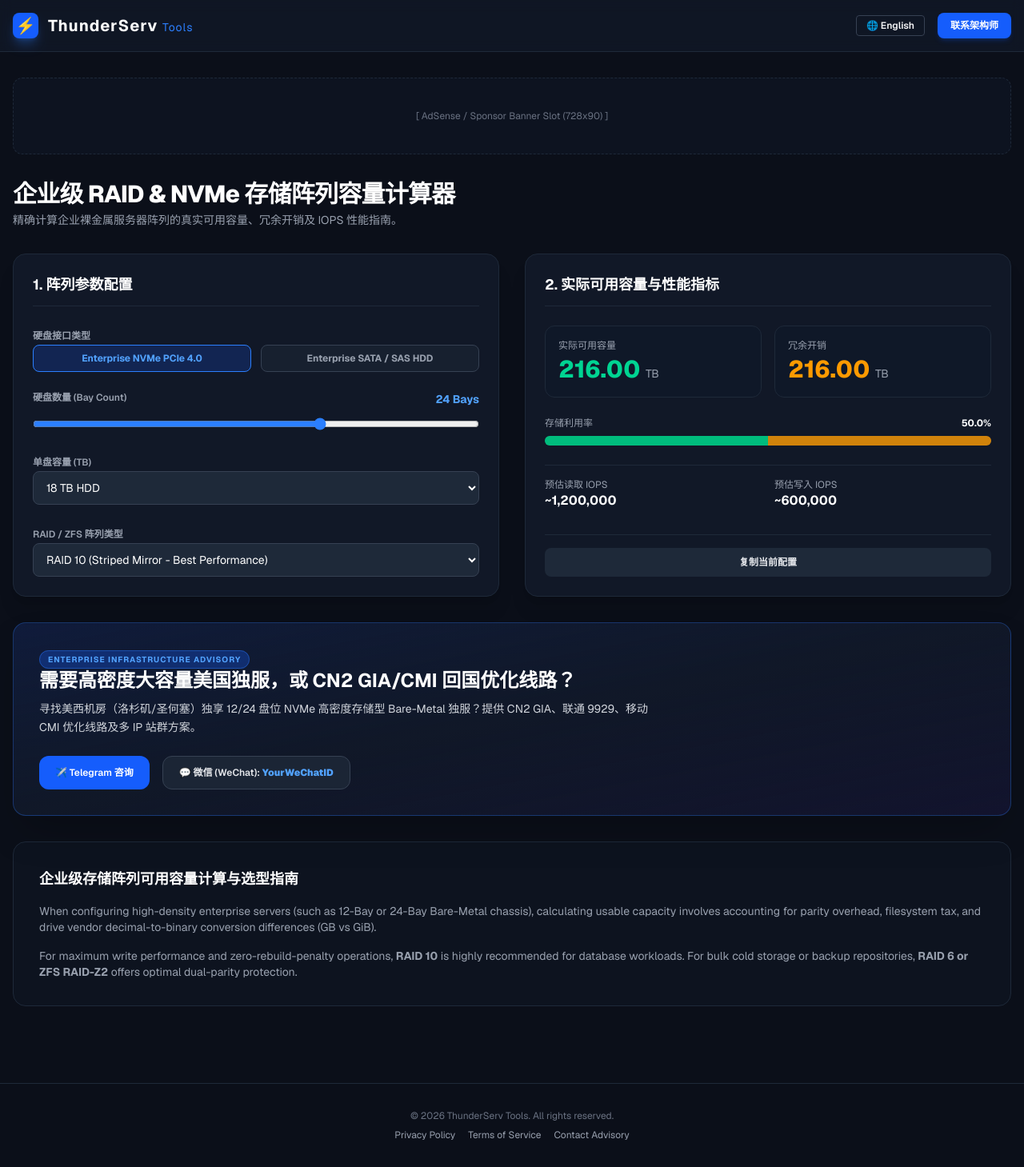
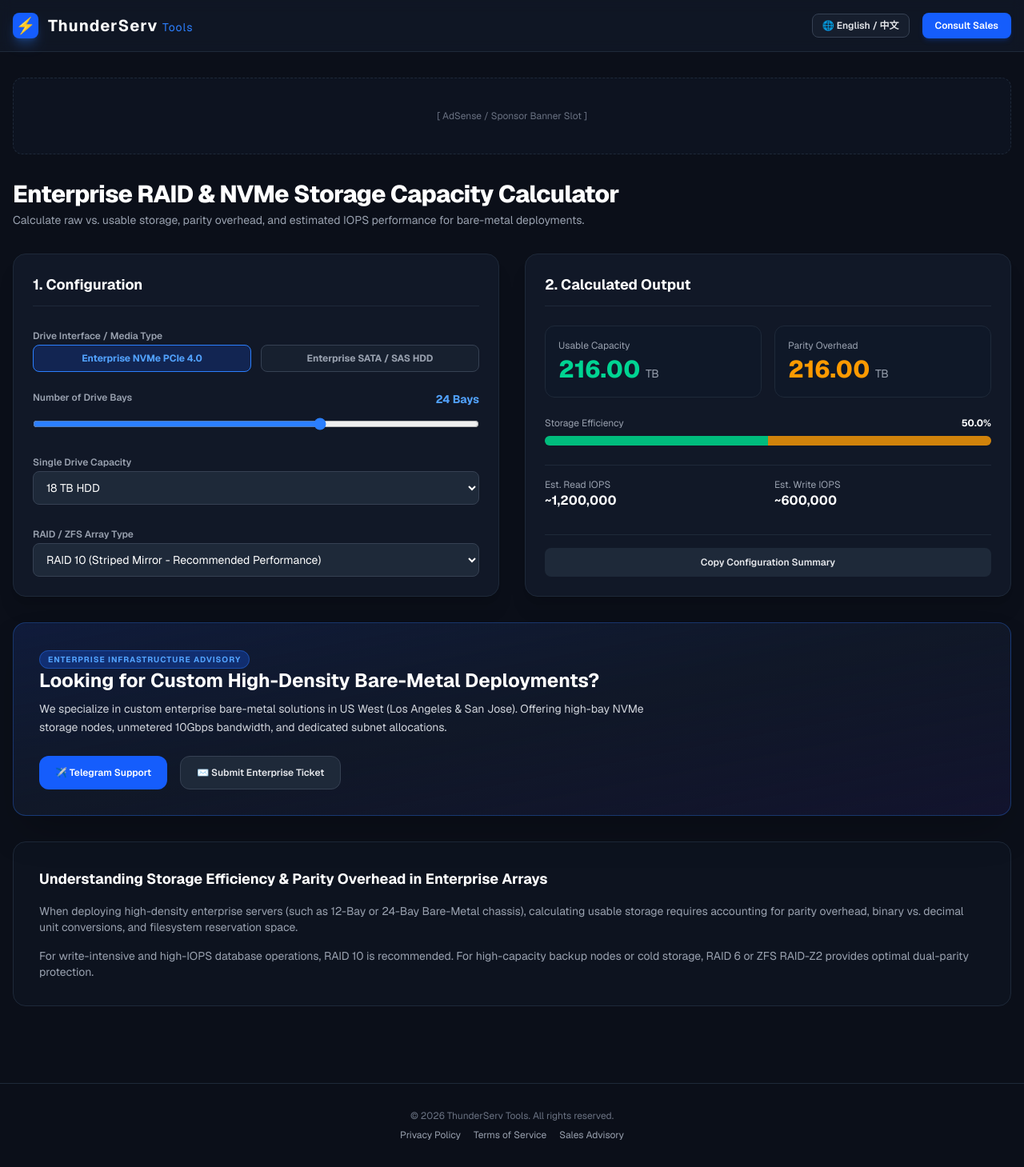
Before and after one commit to khpiang/thunderserv-tools, a Next.js app: page / in a window 1280 px wide. Shown: the whole page at 80% size. Built offline with nearby package versions, Linux system fonts and the light colour scheme.

Commit message:
Enhance i18n language separation and sales contact routing

```diff
--- a/app/page.tsx
+++ b/app/page.tsx
@@ -3,12 +3,12 @@
 import React, { useState } from "react";
 
 export default function Home() {
-  // 状态控制
+  // 状态控制：默认英文，保障国际客户第一印象
+  const [lang, setLang] = useState<"en" | "zh">("en");
   const [driveType, setDriveType] = useState<"nvme" | "sata">("nvme");
   const [bayCount, setBayCount] = useState<number>(24);
   const [driveSize, setDriveSize] = useState<number>(18); // TB
   const [raidLevel, setRaidLevel] = useState<string>("raid10");
-  const [lang, setLang] = useState<"en" | "zh">("zh");
 
   // 容量计算逻辑
   const calculateStorage = () => {
@@ -45,7 +45,7 @@ export default function Home() {
 
     const efficiency = rawCapacity > 0 ? (usableCapacity / rawCapacity) * 100 : 0;
 
-    // 估算 IOPS (简化模型: NVMe 基础约 10k/盘，SATA 约 200/盘)
+    // IOPS 估算
     const baseIops = driveType === "nvme" ? 50000 : 250;
     const estReadIops = Math.round(bayCount * baseIops);
     const estWriteIops = raidLevel === "raid10"
@@ -66,7 +66,7 @@ export default function Home() {
 
   return (
     <div className="min-h-screen bg-[#0b0f19] text-gray-100 font-sans selection:bg-blue-500 selection:text-white">
-      {/* 顶部 Header */}
+      {/* Header */}
       <header className="border-b border-gray-800 bg-[#111827]/80 backdrop-blur sticky top-0 z-50">
         <div className="max-w-7xl mx-auto px-4 h-16 flex items-center justify-between">
           <div className="flex items-center space-x-3">
@@ -79,56 +79,58 @@ export default function Home() {
           </div>
 
           <div className="flex items-center space-x-4">
-            {/* 语言切换 */}
+            {/* 语言切换按钮 */}
             <button
               onClick={() => setLang(lang === "en" ? "zh" : "en")}
-              className="px-3 py-1 text-xs font-semibold rounded border border-gray-700 hover:border-gray-500 transition"
+              className="px-3 py-1.5 text-xs font-semibold rounded-lg border border-gray-700 bg-gray-800/50 hover:border-gray-500 transition text-gray-200"
             >
-              {lang === "en" ? "🌐 中文" : "🌐 English"}
+              {lang === "en" ? "🌐 English / 中文" : "🌐 中文 / English"}
             </button>
             <a
               href="#contact-section"
               className="bg-blue-600 hover:bg-blue-500 text-white text-xs font-semibold px-4 py-2 rounded-lg transition shadow-md shadow-blue-600/20"
             >
-              {lang === "en" ? "Talk to Specialist" : "联系架构师"}
+              {lang === "en" ? "Consult Sales" : "联系架构师"}
             </a>
           </div>
         </div>
       </header>
 
-      {/* 核心内容区 */}
+      {/* Main Content */}
       <main className="max-w-7xl mx-auto px-4 py-8 space-y-8">
 
-        {/* 顶部 AdSense 广告占位 (高 CPC 区域) */}
+        {/* AdSense Slot */}
         <div className="w-full h-24 bg-gray-900/50 border border-dashed border-gray-800 rounded-xl flex items-center justify-center text-xs text-gray-500">
-          [ AdSense / Sponsor Banner Slot (728x90) ]
+          [ AdSense / Sponsor Banner Slot ]
         </div>
 
-        {/* 工具标题区 */}
+        {/* Title */}
         <div>
           <h1 className="text-2xl sm:text-3xl font-extrabold text-white tracking-tight">
-            {lang === "en" ? "Enterprise RAID & NVMe Capacity Calculator" : "企业级 RAID & NVMe 存储阵列容量计算器"}
+            {lang === "en"
+              ? "Enterprise RAID & NVMe Storage Capacity Calculator"
+              : "企业级 RAID & NVMe 存储阵列容量计算器"}
           </h1>
           <p className="text-gray-400 text-sm mt-1">
             {lang === "en"
-              ? "Calculate raw vs. usable storage, parity overhead, and IOPS metrics for enterprise bare-metal deployment."
-              : "精确计算企业裸金属服务器阵列的真实可用容量、冗余开销及 IOPS 性能指南。"}
+              ? "Calculate raw vs. usable storage, parity overhead, and estimated IOPS performance for bare-metal deployments."
+              : "精确计算企业级 Bare-Metal 独服阵列的真实可用容量、冗余开销及 IOPS 性能指标。"}
           </p>
         </div>
 
-        {/* 计算器双栏网格 */}
+        {/* Calculator Grid */}
         <div className="grid grid-cols-1 lg:grid-cols-12 gap-8">
 
-          {/* 左侧：输入面板 */}
+          {/* Left: Input Panel */}
           <div className="lg:col-span-6 bg-[#111827] border border-gray-800 rounded-2xl p-6 space-y-6 shadow-xl">
             <h2 className="text-lg font-bold text-white border-b border-gray-800 pb-3">
-              {lang === "en" ? "1. Array Configurations" : "1. 阵列参数配置"}
+              {lang === "en" ? "1. Configuration" : "1. 阵列配置"}
             </h2>
 
-            {/* 硬盘类型 */}
+            {/* Drive Interface */}
             <div className="space-y-2">
               <label className="text-xs font-semibold text-gray-400">
-                {lang === "en" ? "Drive Interface / Type" : "硬盘接口类型"}
+                {lang === "en" ? "Drive Interface / Media Type" : "硬盘接口类型"}
               </label>
               <div className="grid grid-cols-2 gap-3">
                 <button
@@ -154,11 +156,11 @@ export default function Home() {
               </div>
             </div>
 
-            {/* 盘位数量 (Slider) */}
+            {/* Bay Count */}
             <div className="space-y-2">
               <div className="flex justify-between text-xs">
                 <span className="font-semibold text-gray-400">
-                  {lang === "en" ? "Number of Drives (Bay Count)" : "硬盘数量 (Bay Count)"}
+                  {lang === "en" ? "Number of Drive Bays" : "硬盘数量 (Bay Count)"}
                 </span>
                 <span className="font-bold text-blue-400 text-sm">{bayCount} Bays</span>
               </div>
@@ -173,10 +175,10 @@ export default function Home() {
               />
             </div>
 
-            {/* 单盘容量 */}
+            {/* Drive Size */}
             <div className="space-y-2">
               <label className="text-xs font-semibold text-gray-400">
-                {lang === "en" ? "Single Drive Capacity (TB)" : "单盘容量 (TB)"}
+                {lang === "en" ? "Single Drive Capacity" : "单盘容量"}
               </label>
               <select
                 value={driveSize}
@@ -193,30 +195,30 @@ export default function Home() {
               </select>
             </div>
 
-            {/* RAID 级别 */}
+            {/* RAID Level */}
             <div className="space-y-2">
               <label className="text-xs font-semibold text-gray-400">
-                {lang === "en" ? "RAID / ZFS Array Level" : "RAID / ZFS 阵列类型"}
+                {lang === "en" ? "RAID / ZFS Array Type" : "RAID / ZFS 阵列类型"}
               </label>
               <select
                 value={raidLevel}
                 onChange={(e) => setRaidLevel(e.target.value)}
                 className="w-full bg-gray-800 border border-gray-700 rounded-lg py-2.5 px-3 text-sm text-white focus:outline-none focus:border-blue-500"
               >
-                <option value="raid0">RAID 0 (Striping - Max Speed, No Fault Tolerance)</option>
-                <option value="raid1">RAID 1 (Mirroring - High Redundancy)</option>
+                <option value="raid0">RAID 0 (Striping - High Speed, No Fault Tolerance)</option>
+                <option value="raid1">RAID 1 (Mirroring - Full Fault Tolerance)</option>
                 <option value="raid5">RAID 5 (Single Parity - Balanced)</option>
-                <option value="raid6">RAID 6 / ZFS RAID-Z2 (Dual Parity - High Safety)</option>
-                <option value="raid10">RAID 10 (Striped Mirror - Best Performance)</option>
+                <option value="raid6">RAID 6 / ZFS RAID-Z2 (Dual Parity - High Redundancy)</option>
+                <option value="raid10">RAID 10 (Striped Mirror - Recommended Performance)</option>
               </select>
             </div>
           </div>
 
-          {/* 右侧：结果面板 */}
+          {/* Right: Results Panel */}
           <div className="lg:col-span-6 bg-[#111827] border border-gray-800 rounded-2xl p-6 space-y-6 shadow-xl flex flex-col justify-between">
             <div>
               <h2 className="text-lg font-bold text-white border-b border-gray-800 pb-3">
-                {lang === "en" ? "2. Usable Storage & Metrics" : "2. 实际可用容量与性能指标"}
+                {lang === "en" ? "2. Calculated Output" : "2. 计算结果与性能指标"}
               </h2>
 
               <div className="grid grid-cols-2 gap-4 mt-6">
@@ -235,10 +237,10 @@ export default function Home() {
                 </div>
               </div>
 
-              {/* 容量比例条 */}
+              {/* Progress Bar */}
               <div className="mt-6 space-y-2">
                 <div className="flex justify-between text-xs text-gray-400">
-                  <span>{lang === "en" ? "Storage Efficiency Rate" : "存储利用率"}</span>
+                  <span>{lang === "en" ? "Storage Efficiency" : "存储利用率"}</span>
                   <span className="font-bold text-white">{results.efficiency}%</span>
                 </div>
                 <div className="w-full h-3 bg-gray-800 rounded-full overflow-hidden flex">
@@ -253,7 +255,7 @@ export default function Home() {
                 </div>
               </div>
 
-              {/* 性能估算 */}
+              {/* IOPS */}
               <div className="mt-6 border-t border-gray-800 pt-4 grid grid-cols-2 gap-4 text-xs">
                 <div>
                   <span className="text-gray-400 block">{lang === "en" ? "Est. Read IOPS" : "预估读取 IOPS"}</span>
@@ -266,40 +268,63 @@ export default function Home() {
               </div>
             </div>
 
-            {/* 快捷按钮 */}
-            <div className="pt-4 border-t border-gray-800 flex space-x-3">
+            {/* Quick Action */}
+            <div className="pt-4 border-t border-gray-800">
               <button
-                onClick={() => alert(lang === "en" ? "Link Copied!" : "配置链接已复制！")}
+                onClick={() => alert(lang === "en" ? "Configuration Link Copied!" : "配置链接已复制！")}
                 className="w-full bg-gray-800 hover:bg-gray-700 text-gray-200 text-xs py-2.5 rounded-lg font-semibold transition"
               >
-                {lang === "en" ? "Copy Config Link" : "复制当前配置"}
+                {lang === "en" ? "Copy Configuration Summary" : "复制当前配置摘要"}
               </button>
             </div>
           </div>
         </div>
 
-        {/* 关键：亚洲/中国私域导流区 (B2B 变现引擎) */}
+        {/* 动态自适应 B2B 导流区 (核心改进处) */}
         <section
           id="contact-section"
           className="bg-gradient-to-br from-blue-900/30 via-gray-900 to-indigo-950/40 border border-blue-500/30 rounded-2xl p-6 sm:p-8 space-y-4 shadow-2xl relative overflow-hidden"
         >
           <div className="max-w-3xl space-y-2">
             <span className="bg-blue-600/30 text-blue-400 border border-blue-500/40 text-[10px] uppercase font-bold tracking-widest px-2.5 py-1 rounded-full">
-              Enterprise Infrastructure Advisory
+              {lang === "en" ? "Enterprise Infrastructure Advisory" : "企业级架构与硬件咨询"}
             </span>
             <h3 className="text-xl sm:text-2xl font-bold text-white">
               {lang === "en"
-                ? "Need High-Density Bare-Metal or Premium Asian Routing?"
+                ? "Looking for Custom High-Density Bare-Metal Deployments?"
                 : "需要高密度大容量美国独服，或 CN2 GIA/CMI 回国优化线路？"}
             </h3>
             <p className="text-gray-300 text-sm leading-relaxed">
               {lang === "en"
-                ? "Looking for dedicated 12/24-Bay NVMe storage nodes in US West (Los Angeles / San Jose) with unmetered bandwidth or CN2 GIA / CMI premium connectivity?"
-                : "寻找美西机房（洛杉矶/圣何塞）独享 12/24 盘位 NVMe 高密度存储型 Bare-Metal 独服？提供 CN2 GIA、联通 9929、移动 CMI 优化线路及多 IP 站群方案。"}
+                ? "We specialize in custom enterprise bare-metal solutions in US West (Los Angeles & San Jose). Offering high-bay NVMe storage nodes, unmetered 10Gbps bandwidth, and dedicated subnet allocations."
+                : "专精美西机房（洛杉矶/圣何塞）12/24 盘位高密度 NVMe 存储型 Bare-Metal 独服。提供 CN2 GIA、联通 9929、移动 CMI 优质优化线路及多 IP 站群方案。"}
             </p>
           </div>
 
           <div className="flex flex-wrap gap-4 pt-2">
+            {lang === "en" ? (
+              // 英文模式导流按钮：Telegram Direct & Email Ticket System
+              <>
+                <a
+                  href="https://t.me/your_telegram"
+                  target="_blank"
+                  rel="noreferrer"
+                  className="bg-blue-600 hover:bg-blue-500 text-white font-semibold text-xs px-5 py-3 rounded-xl transition flex items-center space-x-2"
+                >
+                  <span>✈️ Telegram Support</span>
+                </a>
+                <a
+                  href="https://thunderserv.com/submitticket.php"
+                  target="_blank"
+                  rel="noreferrer"
+                  className="bg-gray-800 hover:bg-gray-700 border border-gray-700 text-gray-200 font-semibold text-xs px-5 py-3 rounded-xl transition flex items-center space-x-2"
+                >
+                  <span>✉️ Submit Enterprise Ticket</span>
+                </a>
+              </>
+            ) : (
+              // 中文模式导流按钮：Telegram & 微信
+              <>
                 <a
                   href="https://t.me/your_telegram"
                   target="_blank"
@@ -311,32 +336,40 @@ export default function Home() {
                 <div className="bg-gray-800/80 border border-gray-700 text-gray-200 font-semibold text-xs px-5 py-3 rounded-xl flex items-center space-x-2">
                   <span>💬 微信 (WeChat): <strong className="text-blue-400">YourWeChatID</strong></span>
                 </div>
+              </>
+            )}
           </div>
         </section>
 
-        {/* 底部文章区 (SEO 与 AdSense 审核支撑) */}
+        {/* 文章 SEO 区 */}
         <article className="prose prose-invert max-w-none bg-[#111827]/50 border border-gray-800 rounded-2xl p-6 sm:p-8 text-sm text-gray-400 space-y-4">
           <h3 className="text-lg font-bold text-white">
-            {lang === "en" ? "How to Calculate Real Usable Capacity for Storage Arrays" : "企业级存储阵列可用容量计算与选型指南"}
+            {lang === "en"
+              ? "Understanding Storage Efficiency & Parity Overhead in Enterprise Arrays"
+              : "企业级存储阵列可用容量与选型指南"}
           </h3>
           <p>
-            When configuring high-density enterprise servers (such as 12-Bay or 24-Bay Bare-Metal chassis), calculating usable capacity involves accounting for parity overhead, filesystem tax, and drive vendor decimal-to-binary conversion differences (GB vs GiB).
+            {lang === "en"
+              ? "When deploying high-density enterprise servers (such as 12-Bay or 24-Bay Bare-Metal chassis), calculating usable storage requires accounting for parity overhead, binary vs. decimal unit conversions, and filesystem reservation space."
+              : "在部署高密度企业级服务器（如 12 盘位或 24 盘位 Bare-Metal）时，实际可用容量受冗余阵列级别、二进制与十进制换算以及文件系统预留开销的综合影响。"}
           </p>
           <p>
-            For maximum write performance and zero-rebuild-penalty operations, <strong>RAID 10</strong> is highly recommended for database workloads. For bulk cold storage or backup repositories, <strong>RAID 6 or ZFS RAID-Z2</strong> offers optimal dual-parity protection.
+            {lang === "en"
+              ? "For write-intensive and high-IOPS database operations, RAID 10 is recommended. For high-capacity backup nodes or cold storage, RAID 6 or ZFS RAID-Z2 provides optimal dual-parity protection."
+              : "对于高并发读写及高 IOPS 需求的数据库业务，强烈推荐 RAID 10；对于大容量备份或冷存储需求，RAID 6 或 ZFS RAID-Z2 可提供优秀的双盘冗余保障。"}
           </p>
         </article>
 
       </main>
 
-      {/* 底部 Footer */}
+      {/* Footer */}
       <footer className="border-t border-gray-800 mt-16 py-8 bg-[#0b0f19] text-center text-xs text-gray-500">
         <div className="max-w-7xl mx-auto px-4 space-y-2">
           <p>© 2026 ThunderServ Tools. All rights reserved.</p>
           <div className="flex justify-center space-x-4 text-gray-400">
             <a href="#" className="hover:underline">Privacy Policy</a>
             <a href="#" className="hover:underline">Terms of Service</a>
-            <a href="#contact-section" className="hover:underline">Contact Advisory</a>
+            <a href="#contact-section" className="hover:underline">Sales Advisory</a>
           </div>
         </div>
       </footer>
```
Lines whose indentation alone changed are shown as unchanged.
